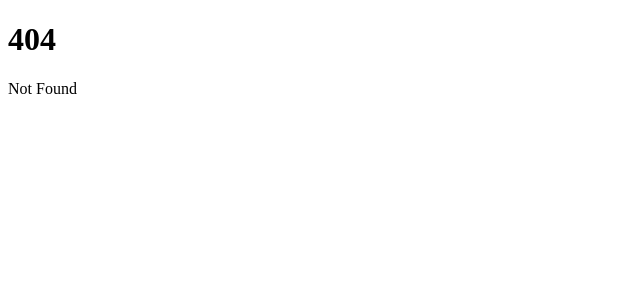
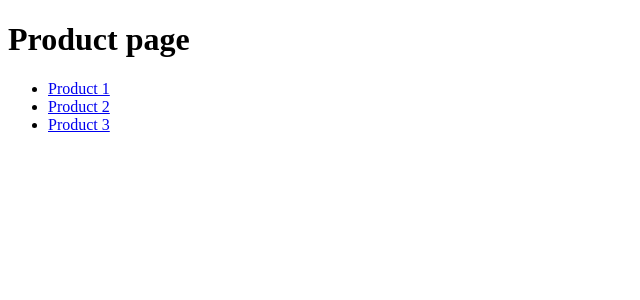
Before and after one commit to sundartamang/svelte-kit, a SvelteKit app: page /products in a window 1280 px wide. Before the commit this address had no page. Shown: the top 300 px of the page, without its empty margins (0-640 px from the left). Built offline with nearby package versions, Linux system fonts and the light colour scheme.

Commit message:
feat : navigation

```diff
--- /dev/null
+++ b/src/routes/blog/+page.svelte
@@ -0,0 +1 @@
+<h1>Blog page</h1>
--- /dev/null
+++ b/src/routes/products/+page.svelte
@@ -0,0 +1,13 @@
+<h1>Product page</h1>
+
+<ul>
+    <li>
+        <a href="/products/1">Product 1</a>
+    </li>
+    <li>
+        <a href="products/2">Product 2</a>
+    </li>
+    <li>
+        <a href="products/3">Product 3</a>
+    </li>
+</ul>
```
Also changed, not shown: src/routes/+page.svelte (+6 -1 lines), src/routes/products/[productId]/+page.svelte (added, +15 -0 lines), 1 other file (tests, documents, lock files or other folders).
